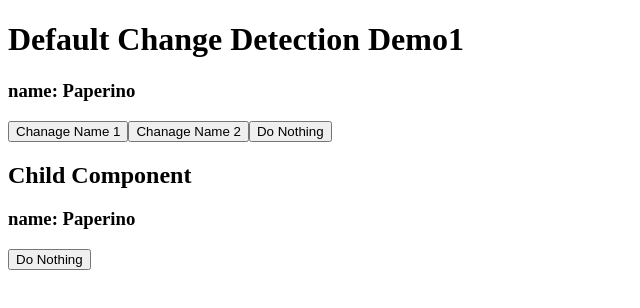
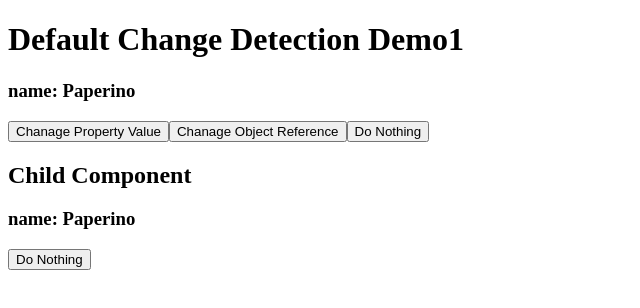
Before and after one commit to AndreaDiCioccio/Change-Detection-Strategy-Demo1-Default, an Angular app: page / in a window 1280 px wide. Shown: the top 308 px of the page, without its empty margins (0-640 px from the left). Built offline with nearby package versions, Linux system fonts and the light colour scheme.

Commit message:
code fix

```diff
--- a/src/app/app.component.ts
+++ b/src/app/app.component.ts
@@ -5,8 +5,8 @@ import { Component, OnChanges, SimpleChanges } from '@angular/core';
     template: `
         <h1>Default Change Detection Demo1</h1>
         <h3>name: {{person.name}}</h3>
-        <button (click)="changeName1()">Chanage Name 1</button>
-        <button (click)="changeName2()">Chanage Name 2</button>
+        <button (click)="changeName1()">Chanage Property Value</button>
+        <button (click)="changeName2()">Chanage Object Reference</button>
         <button (click)="doNothing()">Do Nothing</button>
         <app-child [person]="person"></app-child>
         {{cd()}}
@@ -26,7 +26,7 @@ export class AppComponent implements OnChanges {
     }
 
     // do not change reference
-    // nel componente child il valore viene aggiornato perchè la CD di default scatta ad ogni evento
+    // the value in the child component is updated 'couse the CD snaps on every events, then does rendering
     changeName1(){
         this.person.name = 'Gastone'
     }
```
Also changed, not shown: src/app/child.component.ts (+4 -4 lines).
